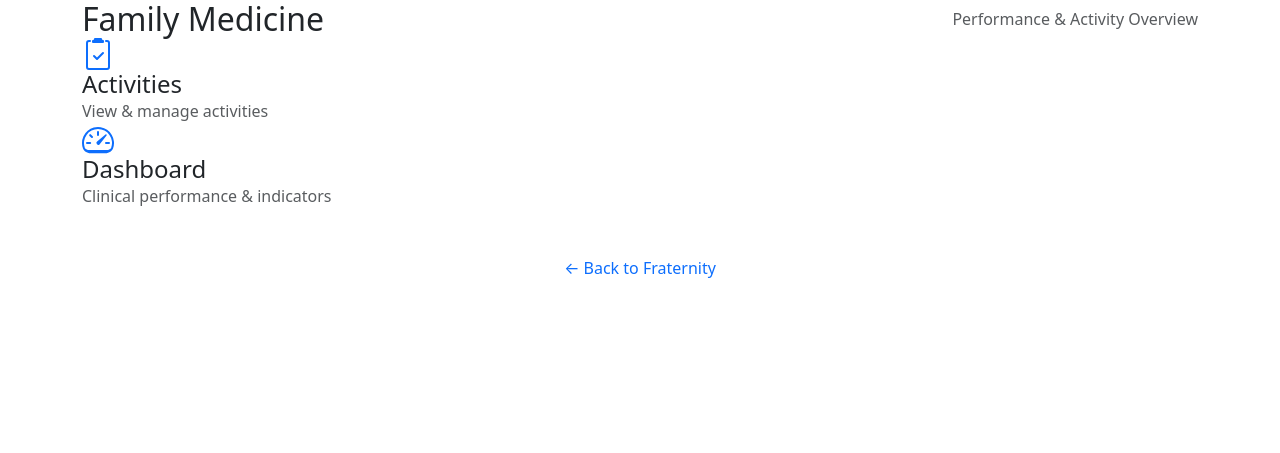
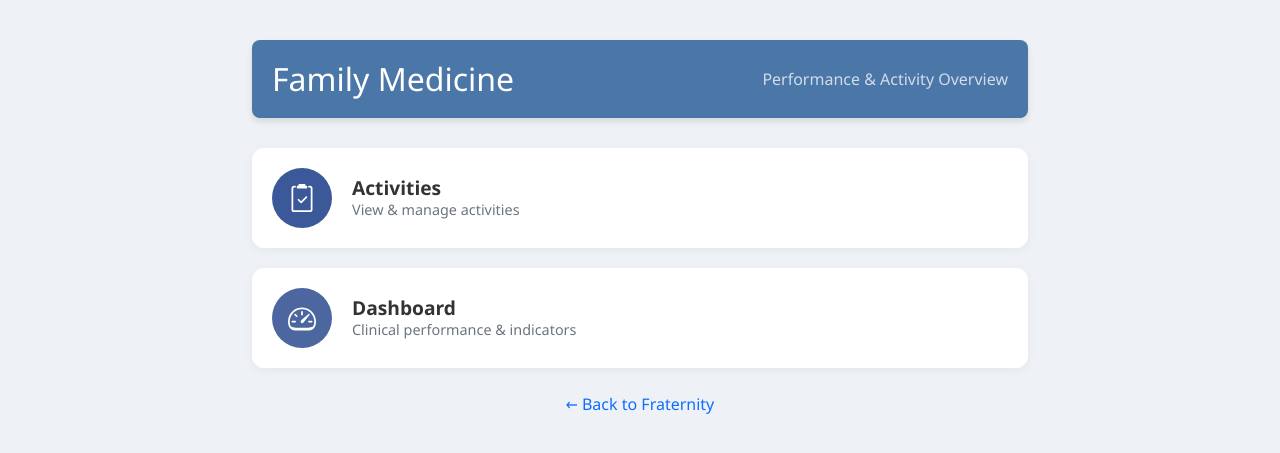
Before and after one commit to rashidiasri03/nsapr-clinical-performance, a Django app: page /family_medicine/ in a window 1280 px wide. Shown: the top 453 px of the page. Run offline with Django 5.2, Linux system fonts and the light colour scheme; a user stored in the database is signed in.

Commit message:
Fix UI and template missing error for FMS

```diff
--- a/accounts/templates/accounts/family_medicine.html
+++ b/accounts/templates/accounts/family_medicine.html
@@ -4,65 +4,59 @@
 <head>
   <meta charset="UTF-8">
   <title>Family Medicine - NSAPR</title>
-  <!-- Bootstrap CSS -->
   <link href="https://cdn.jsdelivr.net/npm/bootstrap@5.3.0/dist/css/bootstrap.min.css" rel="stylesheet">
-  <!-- Pautan CSS yang sama dengan General Surgery -->
-  <link rel="stylesheet" href="{% static 'css/general_surgery.css' %}">
+  <style>
+    body { background-color: #eef2f7; font-family: 'Segoe UI', Tahoma, Geneva, Verdana, sans-serif; }
+    .header-banner { background-color: #4a76a8; color: white; padding: 20px; border-radius: 8px; margin-bottom: 30px; box-shadow: 0 4px 6px rgba(0,0,0,0.1); }
+    .custom-card { background: white; border-radius: 12px; padding: 20px; display: flex; align-items: center; text-decoration: none; color: #333; margin-bottom: 20px; box-shadow: 0 2px 10px rgba(0,0,0,0.05); transition: transform 0.2s ease, box-shadow 0.2s ease; }
+    .custom-card:hover { transform: translateY(-3px); box-shadow: 0 6px 15px rgba(0,0,0,0.1); }
+    .icon-circle { width: 60px; height: 60px; border-radius: 50%; display: flex; align-items: center; justify-content: center; margin-right: 20px; color: white; }
+    .icon-activities { background-color: #3b5998; }
+    .icon-dashboard { background-color: #4c669f; }
+    .card-title { margin: 0; font-weight: bold; font-size: 1.2rem; }
+    .card-subtitle { margin: 0; color: #6c757d; font-size: 0.9rem; }
+    .main-content { max-width: 800px; margin-top: 40px; }
+  </style>
 </head>
 <body>
-
   <div class="container main-content">
-
-    <!-- Top Blue Header -->
     <div class="header-banner d-flex justify-content-between align-items-center">
       <h2 class="mb-0">Family Medicine</h2>
-      <span class="fs-6 opacity-75">Performance & Activity Overview</span>
+      <span class="fs-6 opacity-75 d-none d-md-block">Performance & Activity Overview</span>
     </div>
 
-    <!-- Cards Container -->
     <div class="cards-container">
-
-      <!-- Activities Card -->
-      <a href="{% url 'family_medicine_activities' %}" class="custom-card text-decoration-none">
+      <a href="{% url 'family_medicine_activities' %}" class="custom-card">
         <div class="icon-circle icon-activities">
-          <!-- Ikon SVG Activities -->
-          <svg xmlns="http://www.w3.org/2000/svg" width="32" height="32" fill="currentColor" class="bi bi-clipboard2-check" viewBox="0 0 16 16">
+          <svg xmlns="http://www.w3.org/2000/svg" width="28" height="28" fill="currentColor" class="bi bi-clipboard2-check" viewBox="0 0 16 16">
             <path d="M9.5 0a.5.5 0 0 1 .5.5.5.5 0 0 0 .5.5.5.5 0 0 1 .5.5V2a.5.5 0 0 1-.5.5h-5A.5.5 0 0 1 5 2v-.5a.5.5 0 0 1 .5-.5.5.5 0 0 0 .5-.5.5.5 0 0 1 .5-.5h3Z"/>
             <path d="M3 2.5a.5.5 0 0 1 .5-.5H4a.5.5 0 0 0 0-1h-.5A1.5 1.5 0 0 0 2 2.5v12A1.5 1.5 0 0 0 3.5 16h9a1.5 1.5 0 0 0 1.5-1.5v-12A1.5 1.5 0 0 0 12.5 1H12a.5.5 0 0 0 0 1h.5a.5.5 0 0 1 .5.5v12a.5.5 0 0 1-.5.5h-9a.5.5 0 0 1-.5-.5v-12Z"/>
             <path d="M10.854 7.854a.5.5 0 0 0-.708-.708L7.5 9.793 6.354 8.646a.5.5 0 1 0-.708.708l1.5 1.5a.5.5 0 0 0 .708 0l3-3Z"/>
           </svg>
         </div>
-        <div class="card-text-container text-dark">
+        <div class="card-text-container">
           <h4 class="card-title">Activities</h4>
-          <p class="card-subtitle text-muted">View & manage activities</p>
+          <p class="card-subtitle">View & manage activities</p>
         </div>
       </a>
 
-      <!-- Dashboard Card -->
-      <a href="{% url 'dashboard_family_medicine' %}" class="custom-card text-decoration-none">
+      <a href="{% url 'dashboard_family_medicine' %}" class="custom-card">
         <div class="icon-circle icon-dashboard">
-          <!-- Ikon SVG Dashboard -->
-          <svg xmlns="http://www.w3.org/2000/svg" width="32" height="32" fill="currentColor" class="bi bi-speedometer2" viewBox="0 0 16 16">
+          <svg xmlns="http://www.w3.org/2000/svg" width="28" height="28" fill="currentColor" class="bi bi-speedometer2" viewBox="0 0 16 16">
             <path d="M8 4a.5.5 0 0 1 .5.5V6a.5.5 0 0 1-1 0V4.5A.5.5 0 0 1 8 4zM3.732 5.732a.5.5 0 0 1 .707 0l.915.914a.5.5 0 1 1-.708.708l-.914-.915a.5.5 0 0 1 0-.707zM2 10a.5.5 0 0 1 .5-.5h1.586a.5.5 0 0 1 0 1H2.5A.5.5 0 0 1 2 10zm9.5 0a.5.5 0 0 1 .5-.5h1.5a.5.5 0 0 1 0 1H12a.5.5 0 0 1-.5-.5zm.754-4.246a.389.389 0 0 0-.527-.02L7.547 9.31a.91.91 0 1 0 1.302 1.258l3.434-4.297a.389.389 0 0 0-.029-.518z"/>
             <path fill-rule="evenodd" d="M0 10a8 8 0 1 1 15.547 2.661c-.442 1.253-1.845 2.508-3.955 2.508H4.408c-2.11 0-3.513-1.255-3.955-2.508A8.001 8.001 0 0 1 0 10zm8-7a7 7 0 0 0-6.603 9.329c.203.575.923 1.171 3.011 1.171h7.184c2.088 0 2.808-.596 3.011-1.171A7 7 0 0 0 8 3z"/>
           </svg>
         </div>
-        <div class="card-text-container text-dark">
+        <div class="card-text-container">
           <h4 class="card-title">Dashboard</h4>
-          <p class="card-subtitle text-muted">Clinical performance & indicators</p>
+          <p class="card-subtitle">Clinical performance & indicators</p>
         </div>
       </a>
-
     </div>
 
-    <!-- Back Button -->
-    <div class="text-center mt-5">
-      <a href="{% url 'fraternity' %}" class="back-link text-decoration-none">← Back to Fraternity</a>
+    <div class="text-center mt-4">
+      <a href="{% url 'fraternity' %}" class="text-decoration-none text-primary">← Back to Fraternity</a>
     </div>
-
   </div>
-
-  <!-- Bootstrap JS -->
-  <script src="https://cdn.jsdelivr.net/npm/bootstrap@5.3.0/dist/js/bootstrap.bundle.min.js"></script>
 </body>
 </html>
```
Also changed, not shown: accounts/templates/accounts/dashboard_family_medicine.html (renamed from accounts/templates/accounts/dashboard_ family_medicine.html).
